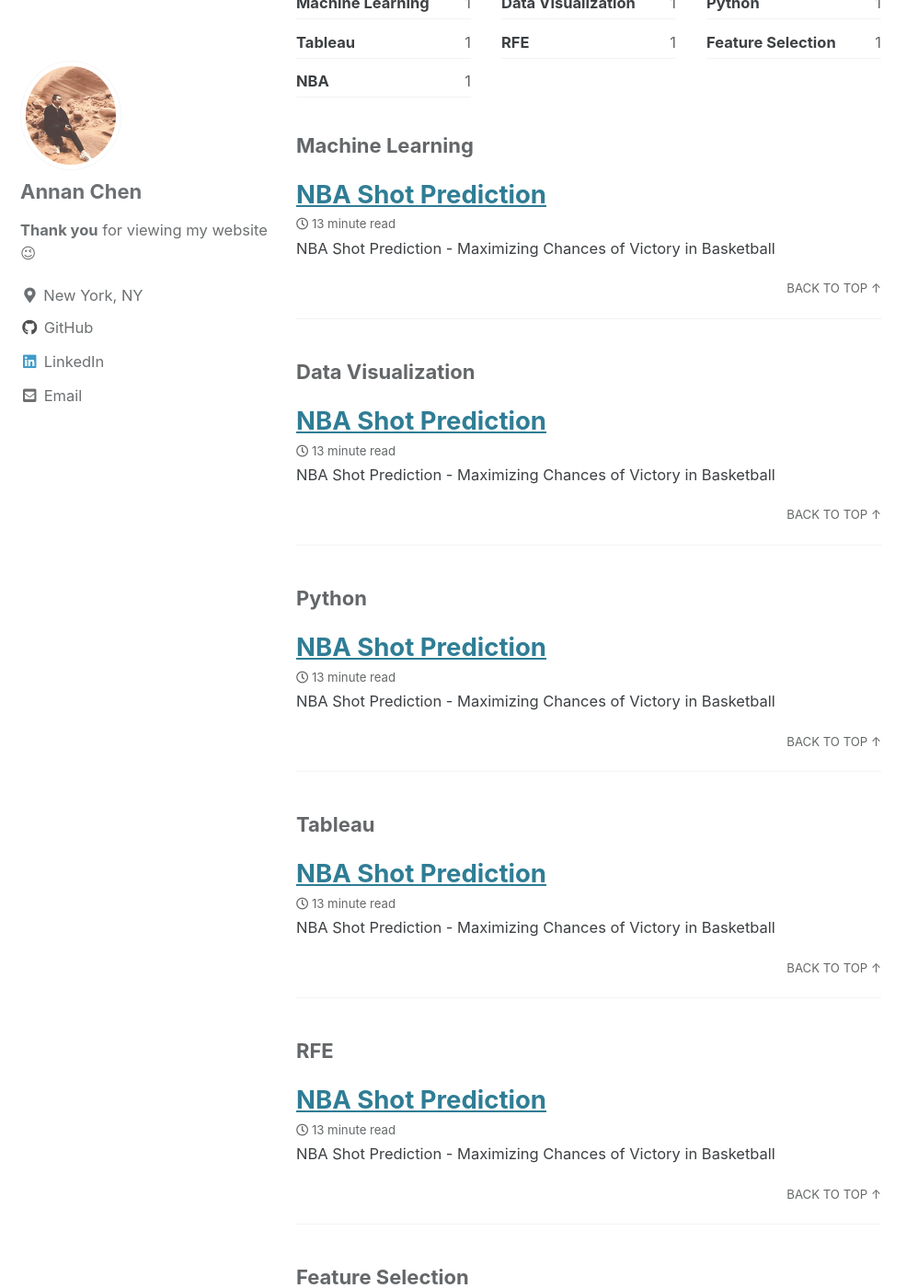
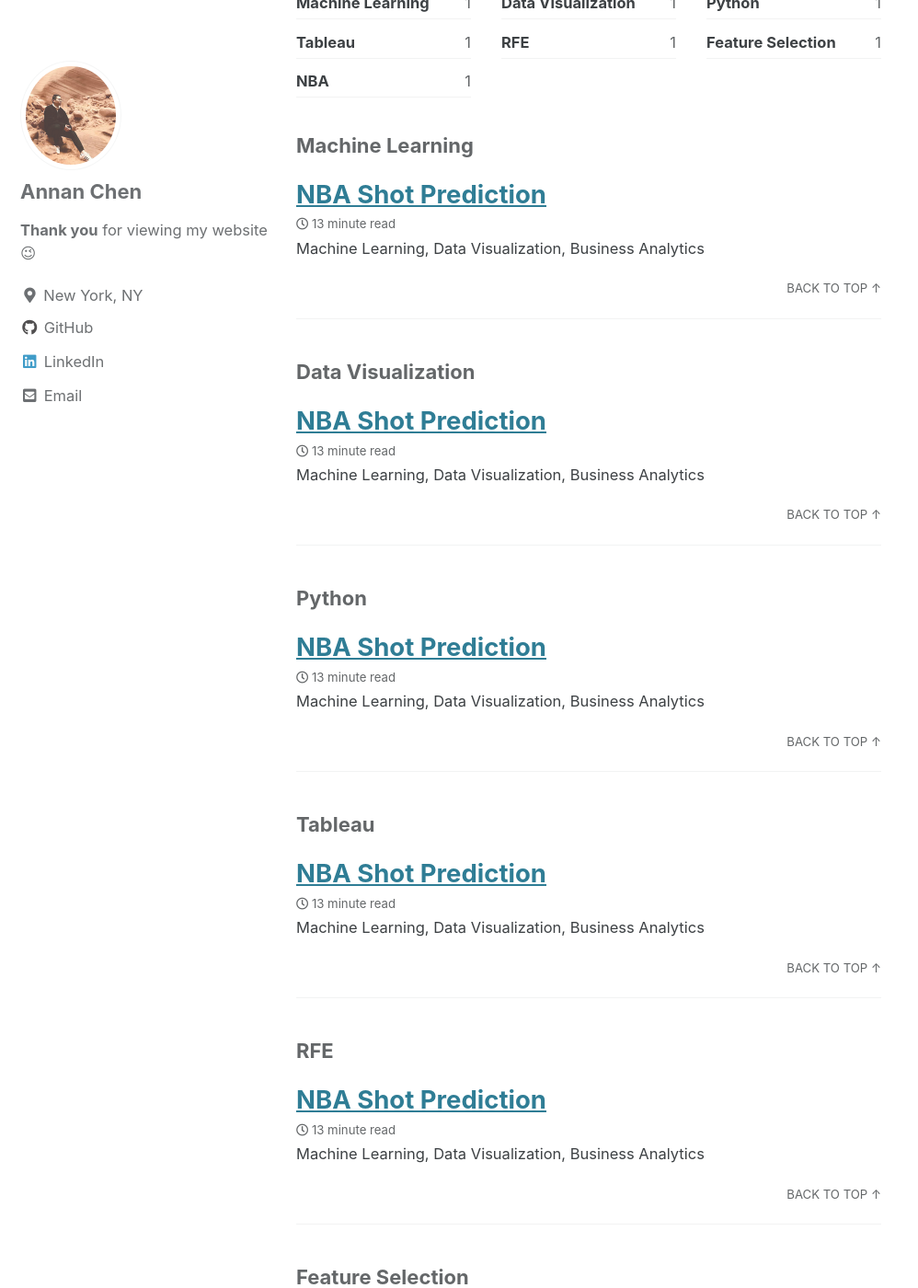
Before and after one commit to alubanana/alubanana.github.io, a Jekyll site: the page built from _pages/tag-archive.md, in a window 1280 px wide and 1400 px high, scrolled down 191 px. Shown: the whole window at 92% size, without its empty margins (0-998 px from the left). Built offline with Jekyll 4.4.1, drawn with Linux system fonts in a browser that asks for light colours; cached includes are drawn as plain includes; some of the changed text lies outside the part shown.

Commit message:
Update 2020-11-16-NBA-Shot-Prediction.md

```diff
--- a/_posts/2020-11-16-NBA-Shot-Prediction.md
+++ b/_posts/2020-11-16-NBA-Shot-Prediction.md
@@ -5,7 +5,7 @@ categories: [Machine Learning, UBC, Business Analytics]
 tags: [Machine Learning, Data Visualization, Python, Tableau, RFE, Feature Selection, NBA]
 header:
     image: "images/header_square.png"
-# excerpt: "Machine Learning, Data Visualization, Data Science"
+excerpt: "Machine Learning, Data Visualization, Business Analytics"
 mathjax: true
 toc_label: "Outline"
 toc: true
```
